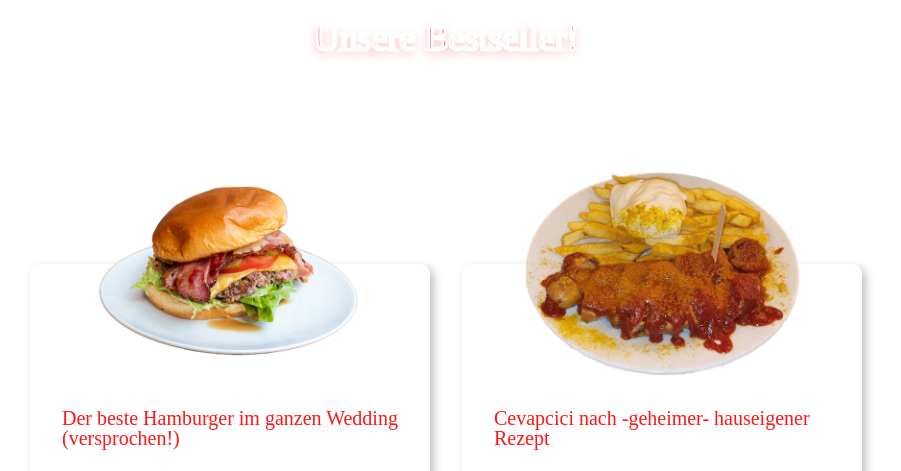
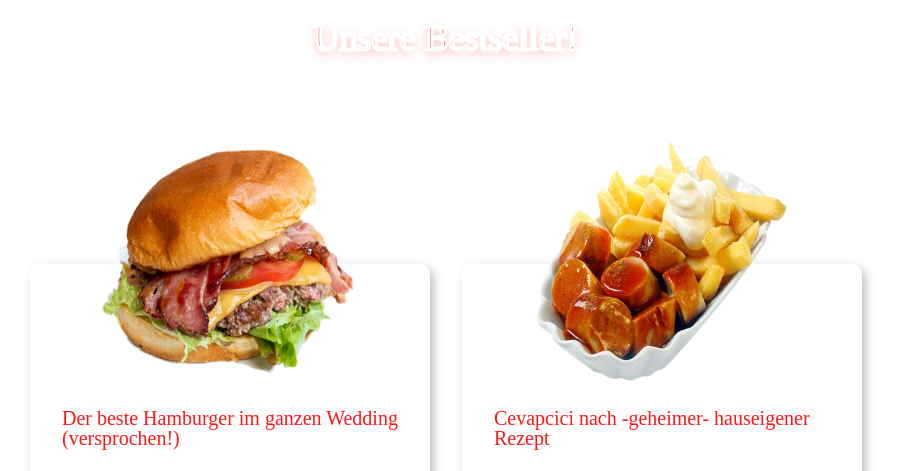
Before and after one commit to sasha-valderrama/curryKeule, a React (Vite) app: page / in a window 1280 px wide. Shown: the part 3460-3931 px from the top of the page, without its empty margins (194-1095 px from the left). Built offline with nearby package versions, Linux system fonts and the light colour scheme; a web font is replaced by a local one.

Commit message:
Change images of bestseller cards

```diff
--- a/src/components/ui/cards/BestsellerCard.module.css
+++ b/src/components/ui/cards/BestsellerCard.module.css
@@ -57,8 +57,8 @@
     padding-top: 5rem;
   }
   .thumbnail {
-    width: 15rem;
-    height: 15rem;
+    width: 14rem;
+    height: 14rem;
   }
 }
 
@@ -70,7 +70,7 @@
     padding-top: 7rem;
   }
   .thumbnail {
-    width: 18rem;
-    height: 18rem;
+    width: 16rem;
+    height: 16rem;
   }
 }
```
Also changed, not shown: public/assets/images/bestseller__1.png, public/assets/images/bestseller__2.png.
